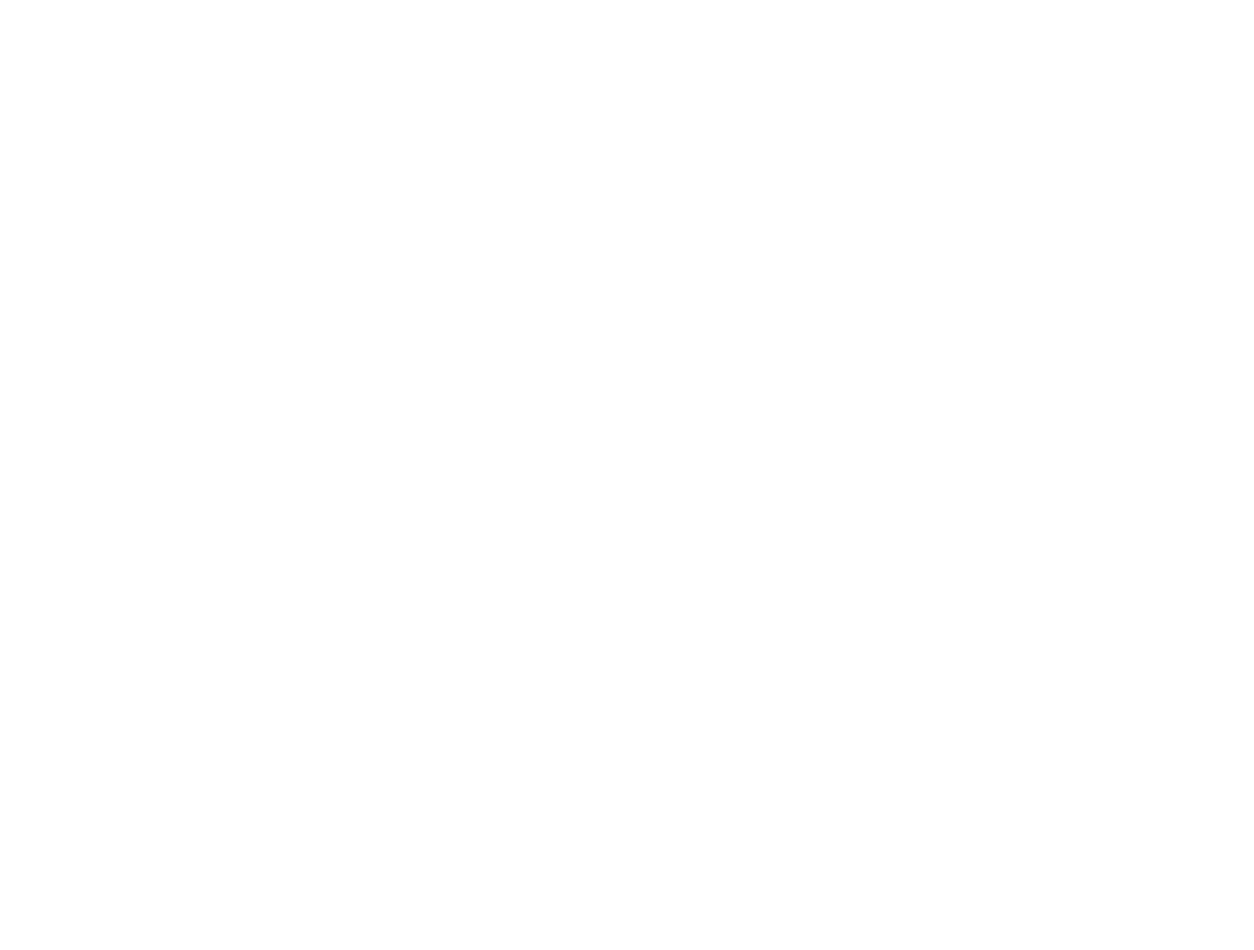
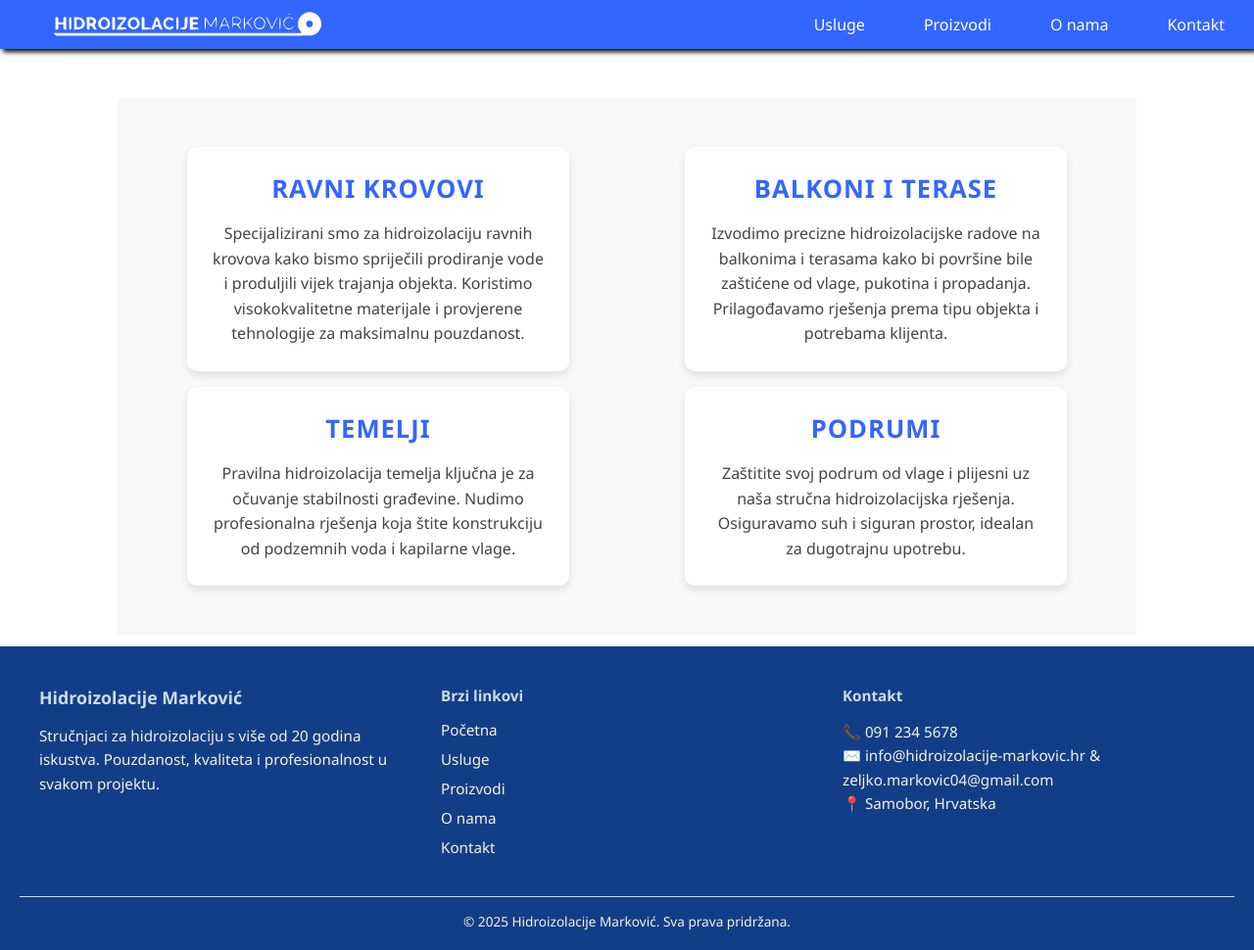
Before and after one commit to Mislav07/HidroizolacijaWeb, a plain HTML site: page usluge.html in a window 1280 px wide. Shown: the whole page at 98% size. Before the commit the page ends 800 px from the top, so only its background shows below. Drawn offline with nearby package versions, Linux system fonts and the light colour scheme.

Commit message:
Proizvodi i usluge dodani

```diff
--- a/proizvodi.html
+++ b/proizvodi.html
@@ -0,0 +1,137 @@
+<!DOCTYPE html>
+<html lang="hr">
+
+<head>
+    <meta charset="UTF-8">
+    <meta name="viewport" content="width=device-width, initial-scale=1.0">
+    <title>Proizvodi</title>
+    <link rel="stylesheet" href="style.css">
+    <link href="https://fonts.googleapis.com/css2?family=Material+Symbols+Outlined" rel="stylesheet" />
+</head>
+
+<body>
+    <nav>
+        <ul class="sidebar">
+            <li onclick="hideSidebar()"><a href="index.html"><span class="material-symbols-outlined">close</span></a>
+            </li>
+            <li><a href="usluge.html"><span>Usluge</span></a></li>
+            <li><a href="proizvodi.html"><span>Proizvodi</span></a></li>
+            <li><a href="o-nama.html"><span>O nama</span></a></li>
+            <li><a href="kontakt.html"><span>Kontakt</span></a></li>
+        </ul>
+        <ul>
+            <li class="logo-container">
+                <a href="index.html" class="logo-link">
+                    <img src="hidroizolacije.svg" alt="Logo Hidroizolacije Marković" class="logo-img">
+                </a>
+            </li>
+            <li class="hideOnMobile"><a href="usluge.html"><span>Usluge</span></a></li>
+            <li class="hideOnMobile"><a href="proizvodi.html"><span>Proizvodi</span></a></li>
+            <li class="hideOnMobile"><a href="o-nama.html"><span>O nama</span></a></li>
+            <li class="hideOnMobile"><a href="kontakt.html"><span>Kontakt</span></a></li>
+            <li class="menu-button" onclick="showSidebar()"><a href="#"><span
+                        class="material-symbols-outlined">menu</span></a></li>
+        </ul>
+    </nav>
+
+    <main style="padding-top: 100px; min-height: 70vh;">
+        <section class="info-section proizvodi-info-section" style="flex-wrap: wrap;">
+            <div class="info-box">
+                <h3>PU PRIMER</h3>
+                <img src="Prrajmer-removebg-preview.png" alt="PU PRIMER" class="proizvodi-img">
+                <p>Jednokomponentni poliuretanski predpremaz.<br>
+                    Predpremaz kao podloga za hidroizolacijske premaze za porozne podloge.<br>
+                    Pakirano: 20L</p>
+            </div>
+            <div class="info-box">
+                <h3>HYDROFLEX</h3>
+                <img src="HydroFlex-removebg-preview.png" alt="HYDROFLEX" class="proizvodi-img">
+                <p>Poliuretanski hidroizolacijski premaz - Premium Quality.<br>
+                    Elastičan, tekući, jednokomponentni poliuretanski hidroizolacijski premaz.<br>
+                    Pakirano: 18kg</p>
+            </div>
+            <div class="info-box">
+                <h3>HYDROFLEX TOP</h3>
+                <img src="Top-removebg-preview.png" alt="HYDROFLEX TOP" class="proizvodi-img">
+                <p>Poliuretanski hidroizolacijski premaz - Premium Quality.<br>
+                    Elastičan, tekući, jednokomponentni poliuretanski hidroizolacijski premaz sa visokom zaštitom od UV
+                    zračenja.<br>
+                    Pakirano: 25kg</p>
+            </div>
+            <div class="info-box">
+                <h3>HYDROGLASS PRIMER</h3>
+                <img src="H_prajmer-removebg-preview.png" alt="HYDROGLASS PRIMER" class="proizvodi-img">
+                <p>Predpremaz za HYDROGLASS sustav.<br>
+                    Predpremaz – prajmer za neporozne podloge kao što su keramičke pločice, kamen, staklo, …<br>
+                    Pakirano: 1L
+                </p>
+            </div>
+            <div class="info-box">
+                <h3>HYDROGLASS</h3>
+                <img src="HydroGlass-removebg-preview.png" alt="HYDROGLASS" class="proizvodi-img">
+                <p>Transparentni poliuretanski hidroizolacijski premaz.<br>
+                    Elastičan, transparentni, jednokomponentni poliuretanski hidroizolacijski premaz.<br>
+                    Pakirano: 4L
+                </p>
+            </div>
+            <div class="info-box">
+                <h3>HYDROTEX 15</h3>
+                <img src="Filc-removebg-preview.png" alt="HYDROTEX 15" class="proizvodi-img">
+                <p>Armaturno platno šir. 15 cm.<br>
+                    Armaturno platno za ojačanje i primjenu sa HYDROFLEX hidroizolacijskim premazima.</p>
+            </div>
+            <div class="info-box">
+                <h3>POLIURETANSKI KIT</h3>
+                <img src="Kit-removebg-preview.png" alt="POLIURETANSKI KIT" class="proizvodi-img">
+                <p>Poliuretanski trajnoelastični kit.<br>
+                    Za brtvljenje svih horizontalnih i vertikalnih spojeva, radnih spojeva, dilatacija.<br>
+                    Brtvljenje vrata, prozora, krovova, dimnjaka, … <br>
+                    Pakirano: 600 ml
+                </p>
+            </div>
+        </section>
+    </main>
+
+    <footer class="site-footer">
+        <div class="footer-container">
+            <div class="footer-about">
+                <h3>Hidroizolacije Marković</h3>
+                <p>Stručnjaci za hidroizolaciju s više od 20 godina iskustva. Pouzdanost, kvaliteta i profesionalnost u
+                    svakom projektu.</p>
+            </div>
+
+            <div class="footer-links">
+                <h4>Brzi linkovi</h4>
+                <ul>
+                    <li><a href="index.html">Početna</a></li>
+                    <li><a href="usluge.html">Usluge</a></li>
+                    <li><a href="proizvodi.html">Proizvodi</a></li>
+                    <li><a href="o-nama.html">O nama</a></li>
+                    <li><a href="kontakt.html">Kontakt</a></li>
+                </ul>
+            </div>
+
+            <div class="footer-contact">
+                <h4>Kontakt</h4>
+                <p>📞 091 234 5678</p>
+                <p>✉️ info@hidroizolacije-markovic.hr & zeljko.markovic04@gmail.com</p>
+                <p>📍 Samobor, Hrvatska</p>
+            </div>
+        </div>
+
+        <div class="footer-bottom">
+            <p>&copy; 2025 Hidroizolacije Marković. Sva prava pridržana.</p>
+        </div>
+    </footer>
+
+    <script>
+        function showSidebar() {
+            document.querySelector('.sidebar').style.display = 'flex';
+        }
+        function hideSidebar() {
+            document.querySelector('.sidebar').style.display = 'none';
+        }
+    </script>
+</body>
+
+</html>
--- a/style.css
+++ b/style.css
@@ -389,3 +389,46 @@ nav li:first-child {
     height: 300px;
     border: none;
 }
+
+.logo-img{
+    height: auto;
+    max-height: 50px;
+    object-fit: contain;
+    padding: 10px 10px;
+    filter: brightness(0) invert(1);
+}
+
+.logo-container a span::after{
+    content: none !important;
+}
+
+.logo-container a:hover{
+    background-color: transparent;
+}
+
+.logo-container{
+    margin-right: 10px;
+}
+
+.proizvodi-info-section .info-box {
+    max-width: 450px;
+}
+
+.proizvodi-info-section .proizvodi-img {
+    max-width: 320px;
+    max-height: 320px;
+}
+
+.usluge-info-section {
+    display: grid;
+    grid-template-columns: repeat(2, 1fr);
+    gap: 16px;
+    justify-content: center;
+    max-width: 1000px;
+    margin: 0 auto;
+}
+.usluge-info-section .info-box {
+    max-width: 340px;
+    min-width: 0;
+    margin: 0 auto;
+}
--- a/usluge.html
+++ b/usluge.html
@@ -0,0 +1,113 @@
+<!DOCTYPE html>
+<html lang="hr">
+
+<head>
+    <meta charset="UTF-8">
+    <meta name="viewport" content="width=device-width, initial-scale=1.0">
+    <title>Usluge</title>
+    <link rel="stylesheet" href="style.css">
+    <link href="https://fonts.googleapis.com/css2?family=Material+Symbols+Outlined" rel="stylesheet" />
+</head>
+
+<body>
+    <nav>
+        <ul class="sidebar">
+            <li onclick="hideSidebar()"><a href="index.html"><span class="material-symbols-outlined">close</span></a>
+            </li>
+            <li><a href="usluge.html"><span>Usluge</span></a></li>
+            <li><a href="proizvodi.html"><span>Proizvodi</span></a></li>
+            <li><a href="o-nama.html"><span>O nama</span></a></li>
+            <li><a href="kontakt.html"><span>Kontakt</span></a></li>
+        </ul>
+        <ul>
+            <li class="logo-container">
+                <a href="index.html" class="logo-link">
+                    <img src="hidroizolacije.svg" alt="Logo Hidroizolacije Marković" class="logo-img">
+                </a>
+            </li>
+            <li class="hideOnMobile"><a href="usluge.html"><span>Usluge</span></a></li>
+            <li class="hideOnMobile"><a href="proizvodi.html"><span>Proizvodi</span></a></li>
+            <li class="hideOnMobile"><a href="o-nama.html"><span>O nama</span></a></li>
+            <li class="hideOnMobile"><a href="kontakt.html"><span>Kontakt</span></a></li>
+            <li class="menu-button" onclick="showSidebar()"><a href="#"><span
+                        class="material-symbols-outlined">menu</span></a></li>
+        </ul>
+    </nav>
+
+    <main style="padding-top: 100px; min-height: 70vh;">
+        <section class="info-section usluge-info-section">
+            <div class="info-box">
+                <h3>RAVNI KROVOVI</h3>
+                <p>
+                    Specijalizirani smo za hidroizolaciju ravnih krovova kako bismo spriječili prodiranje vode i
+                    produljili vijek trajanja objekta. Koristimo visokokvalitetne materijale i provjerene tehnologije za
+                    maksimalnu pouzdanost.
+                </p>
+            </div>
+            <div class="info-box">
+                <h3>BALKONI I TERASE</h3>
+                <p>
+                    Izvodimo precizne hidroizolacijske radove na balkonima i terasama kako bi površine bile zaštićene od
+                    vlage, pukotina i propadanja. Prilagođavamo rješenja prema tipu objekta i potrebama klijenta.
+                </p>
+            </div>
+            <div class="info-box">
+                <h3>TEMELJI</h3>
+                <p>
+                    Pravilna hidroizolacija temelja ključna je za očuvanje stabilnosti građevine. Nudimo profesionalna
+                    rješenja koja štite konstrukciju od podzemnih voda i kapilarne vlage.
+                </p>
+            </div>
+            <div class="info-box">
+                <h3>PODRUMI</h3>
+                <p>
+                    Zaštitite svoj podrum od vlage i plijesni uz naša stručna hidroizolacijska rješenja. Osiguravamo suh
+                    i siguran prostor, idealan za dugotrajnu upotrebu.
+                </p>
+            </div>
+        </section>
+    </main>
+
+    <footer class="site-footer">
+        <div class="footer-container">
+            <div class="footer-about">
+                <h3>Hidroizolacije Marković</h3>
+                <p>Stručnjaci za hidroizolaciju s više od 20 godina iskustva. Pouzdanost, kvaliteta i profesionalnost u
+                    svakom projektu.</p>
+            </div>
+
+            <div class="footer-links">
+                <h4>Brzi linkovi</h4>
+                <ul>
+                    <li><a href="index.html">Početna</a></li>
+                    <li><a href="usluge.html">Usluge</a></li>
+                    <li><a href="proizvodi.html">Proizvodi</a></li>
+                    <li><a href="o-nama.html">O nama</a></li>
+                    <li><a href="kontakt.html">Kontakt</a></li>
+                </ul>
+            </div>
+
+            <div class="footer-contact">
+                <h4>Kontakt</h4>
+                <p>📞 091 234 5678</p>
+                <p>✉️ info@hidroizolacije-markovic.hr & zeljko.markovic04@gmail.com</p>
+                <p>📍 Samobor, Hrvatska</p>
+            </div>
+        </div>
+
+        <div class="footer-bottom">
+            <p>&copy; 2025 Hidroizolacije Marković. Sva prava pridržana.</p>
+        </div>
+    </footer>
+
+    <script>
+        function showSidebar() {
+            document.querySelector('.sidebar').style.display = 'flex';
+        }
+        function hideSidebar() {
+            document.querySelector('.sidebar').style.display = 'none';
+        }
+    </script>
+</body>
+
+</html>
```
Also changed, not shown: index.html (+5 -1 lines), kontakt.html (+6 -2 lines), Filc-removebg-preview.png (added), H_prajmer-removebg-preview.png (added), HydroFlex-removebg-preview.png (added), HydroGlass-removebg-preview.png (added), Kit-removebg-preview.png (added), Prrajmer-removebg-preview.png (added), Top-removebg-preview.png (added), hidroizolacije.svg (added).
